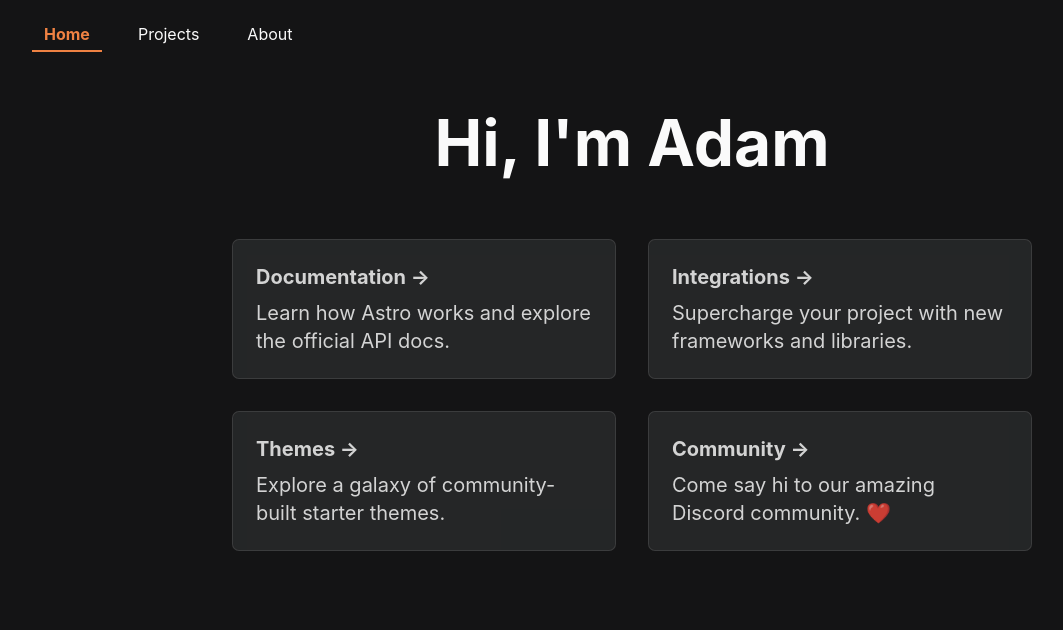
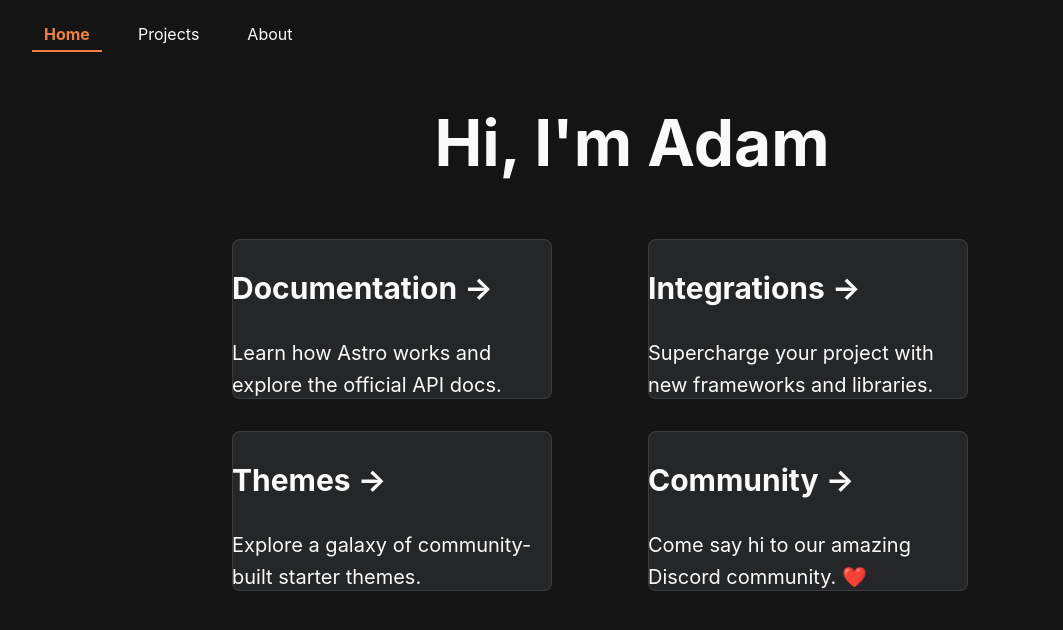
Before and after one commit to ADSmith-0/portfolio-website, an Astro site: page / in a window 1280 px wide. Shown: the whole page, without its empty margins (8-1071 px from the left). Built offline with nearby package versions, Linux system fonts and the light colour scheme; Astro itself is replaced by a stand-in of ours.

Commit message:
updated styling

```diff
--- a/src/components/Card.astro
+++ b/src/components/Card.astro
@@ -21,34 +21,16 @@ const { href, title, body } = Astro.props;
 </li>
 <style>
   .link-card {
+    --width: 20rem;
     list-style: none;
-    display: flex;
-    padding: 1px;
+    border-radius: var(--spacing-3);
+    min-width: var(--width);
+    height: calc(var(--width) / 2);
+    width: min-content;
     background-color: hsl(var(--grey-900));
-    background-size: 400%;
-    border-radius: 7px;
-    background-position: 100%;
-    transition: background-position 0.6s cubic-bezier(0.22, 1, 0.36, 1);
     box-shadow: inset 0 0 0 1px rgba(255, 255, 255, 0.1);
-  }
-  .link-card > a {
-    width: 100%;
-    text-decoration: none;
-    line-height: 1.4;
-    padding: calc(1.5rem - 1px);
-    border-radius: 8px;
-    color: white;
-    background-color: hsl(var(--grey-900));
-    opacity: 0.8;
-  }
-  h2 {
-    margin: 0;
-    font-size: 1.25rem;
-    transition: color 0.6s cubic-bezier(0.22, 1, 0.36, 1);
-  }
-  p {
-    margin-top: 0.5rem;
-    margin-bottom: 0;
+    cursor: pointer;
+    box-sizing: border-box;
   }
   .link-card:is(:hover, :focus-within) {
     background-position: 0;
@@ -57,4 +39,7 @@ const { href, title, body } = Astro.props;
   .link-card:is(:hover, :focus-within) h2 {
     color: rgb(var(--accent-light));
   }
+  a {
+    text-decoration: none;
+  }
 </style>
```
